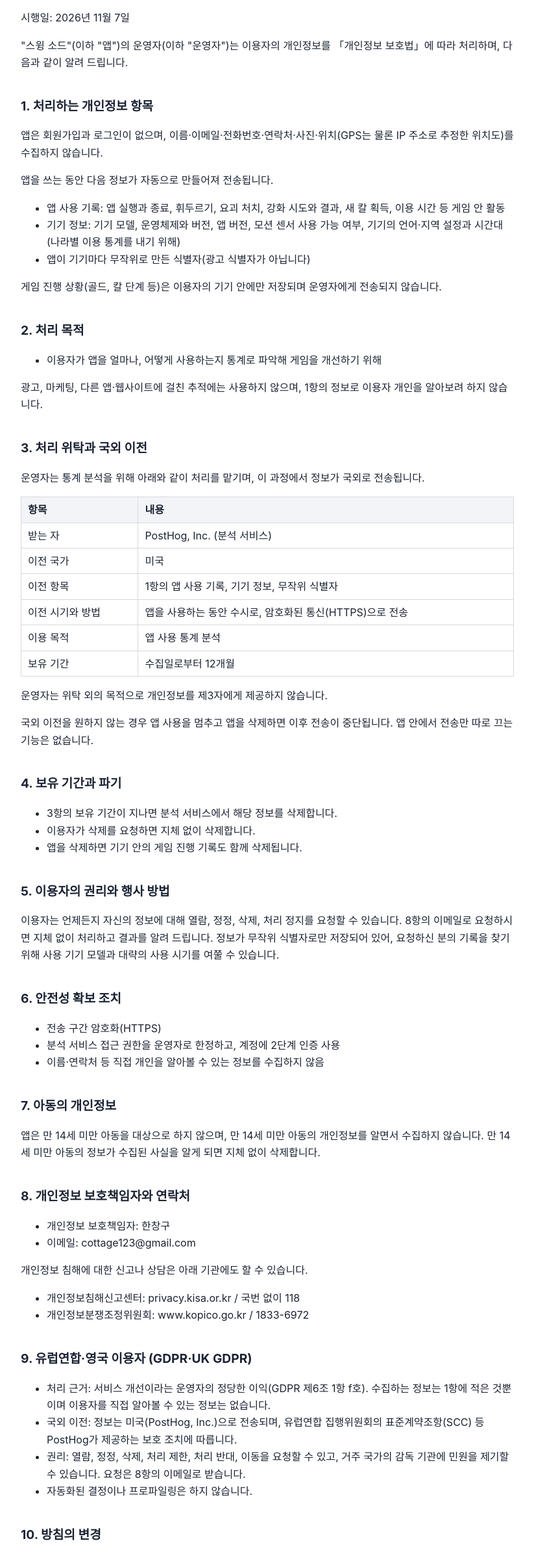
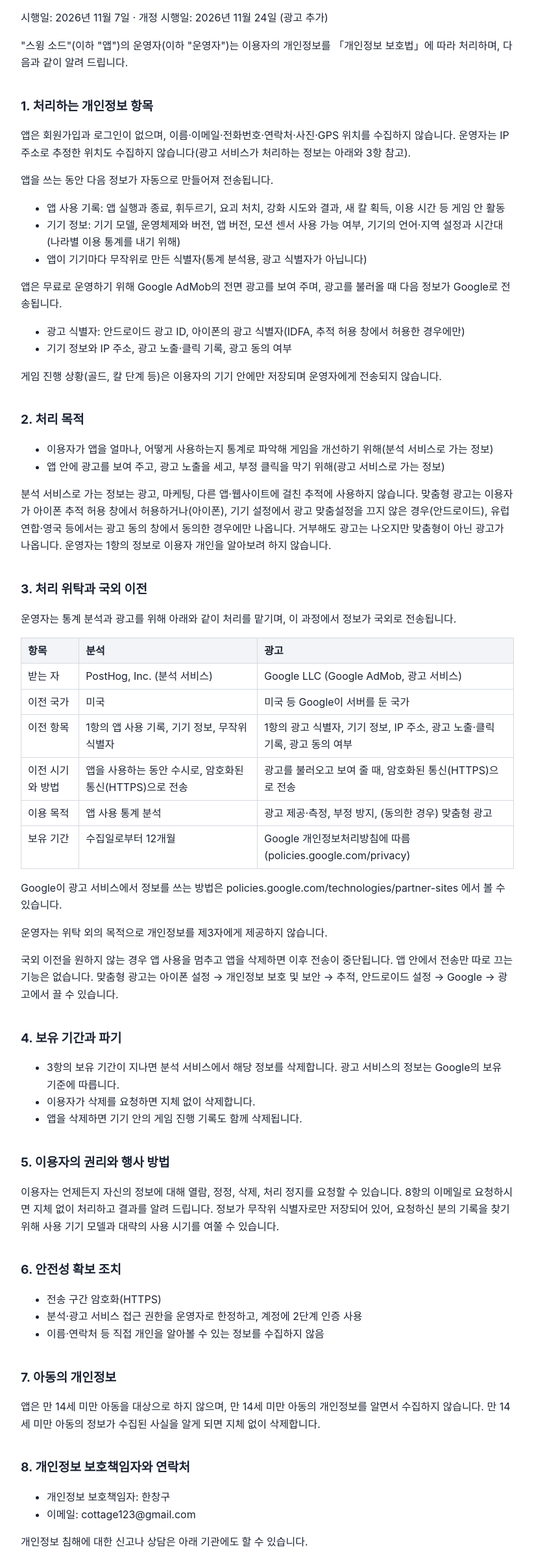
Before and after one commit to ChangguHan/swing-sword-site, a plain HTML site: page privacy.html in a window 1280 px wide. Shown: the part 117-2508 px from the top of the page at 65% size, without its empty margins (228-1051 px from the left). Drawn offline with Linux system fonts and the light colour scheme.

Commit message:
Privacy policy revision: add AdMob interstitial ads (effective 2026-11-24)

```diff
--- a/privacy.html
+++ b/privacy.html
@@ -2,38 +2,45 @@
 h1{font-size:1.6em}h2{font-size:1.2em;margin-top:2em}table{border-collapse:collapse;width:100%;margin:1em 0}td{border:1px solid #d5d9e0;padding:6px 10px;vertical-align:top}tr:first-child td{background:#f2f4f7;font-weight:600}
 a{color:#b5381f}nav{font-size:.9em;margin-bottom:24px}code{background:#f2f4f7;padding:1px 4px;border-radius:4px}
 @media (prefers-color-scheme:dark){body{background:#0e1626;color:#e6e9ef}td{border-color:#2c3850}tr:first-child td{background:#18233a}code{background:#18233a}a{color:#f08a5d}}</style></head><body><nav><a href="./">Swing Sword</a> · <a href="privacy.html">개인정보처리방침</a> · <a href="privacy-en.html">Privacy Policy</a></nav><h1>스윙 소드 개인정보처리방침</h1>
-<p>시행일: 2026년 11월 7일</p>
+<p>시행일: 2026년 11월 7일 · 개정 시행일: 2026년 11월 24일 (광고 추가)</p>
 <p>"스윙 소드"(이하 "앱")의 운영자(이하 "운영자")는 이용자의 개인정보를 「개인정보 보호법」에 따라 처리하며, 다음과 같이 알려 드립니다.</p>
 <h2>1. 처리하는 개인정보 항목</h2>
-<p>앱은 회원가입과 로그인이 없으며, 이름·이메일·전화번호·연락처·사진·위치(GPS는 물론 IP 주소로 추정한 위치도)를 수집하지 않습니다.</p>
+<p>앱은 회원가입과 로그인이 없으며, 이름·이메일·전화번호·연락처·사진·GPS 위치를 수집하지 않습니다. 운영자는 IP 주소로 추정한 위치도 수집하지 않습니다(광고 서비스가 처리하는 정보는 아래와 3항 참고).</p>
 <p>앱을 쓰는 동안 다음 정보가 자동으로 만들어져 전송됩니다.</p>
 <ul>
 <li>앱 사용 기록: 앱 실행과 종료, 휘두르기, 요괴 처치, 강화 시도와 결과, 새 칼 획득, 이용 시간 등 게임 안 활동</li>
 <li>기기 정보: 기기 모델, 운영체제와 버전, 앱 버전, 모션 센서 사용 가능 여부, 기기의 언어·지역 설정과 시간대(나라별 이용 통계를 내기 위해)</li>
-<li>앱이 기기마다 무작위로 만든 식별자(광고 식별자가 아닙니다)</li>
+<li>앱이 기기마다 무작위로 만든 식별자(통계 분석용, 광고 식별자가 아닙니다)</li>
+</ul>
+<p>앱은 무료로 운영하기 위해 Google AdMob의 전면 광고를 보여 주며, 광고를 불러올 때 다음 정보가 Google로 전송됩니다.</p>
+<ul>
+<li>광고 식별자: 안드로이드 광고 ID, 아이폰의 광고 식별자(IDFA, 추적 허용 창에서 허용한 경우에만)</li>
+<li>기기 정보와 IP 주소, 광고 노출·클릭 기록, 광고 동의 여부</li>
 </ul>
 <p>게임 진행 상황(골드, 칼 단계 등)은 이용자의 기기 안에만 저장되며 운영자에게 전송되지 않습니다.</p>
 <h2>2. 처리 목적</h2>
 <ul>
-<li>이용자가 앱을 얼마나, 어떻게 사용하는지 통계로 파악해 게임을 개선하기 위해</li>
+<li>이용자가 앱을 얼마나, 어떻게 사용하는지 통계로 파악해 게임을 개선하기 위해(분석 서비스로 가는 정보)</li>
+<li>앱 안에 광고를 보여 주고, 광고 노출을 세고, 부정 클릭을 막기 위해(광고 서비스로 가는 정보)</li>
 </ul>
-<p>광고, 마케팅, 다른 앱·웹사이트에 걸친 추적에는 사용하지 않으며, 1항의 정보로 이용자 개인을 알아보려 하지 않습니다.</p>
+<p>분석 서비스로 가는 정보는 광고, 마케팅, 다른 앱·웹사이트에 걸친 추적에 사용하지 않습니다. 맞춤형 광고는 이용자가 아이폰 추적 허용 창에서 허용하거나(아이폰), 기기 설정에서 광고 맞춤설정을 끄지 않은 경우(안드로이드), 유럽연합·영국 등에서는 광고 동의 창에서 동의한 경우에만 나옵니다. 거부해도 광고는 나오지만 맞춤형이 아닌 광고가 나옵니다. 운영자는 1항의 정보로 이용자 개인을 알아보려 하지 않습니다.</p>
 <h2>3. 처리 위탁과 국외 이전</h2>
-<p>운영자는 통계 분석을 위해 아래와 같이 처리를 맡기며, 이 과정에서 정보가 국외로 전송됩니다.</p>
+<p>운영자는 통계 분석과 광고를 위해 아래와 같이 처리를 맡기며, 이 과정에서 정보가 국외로 전송됩니다.</p>
 <table>
-<tr><td>항목</td><td>내용</td></tr>
-<tr><td>받는 자</td><td>PostHog, Inc. (분석 서비스)</td></tr>
-<tr><td>이전 국가</td><td>미국</td></tr>
-<tr><td>이전 항목</td><td>1항의 앱 사용 기록, 기기 정보, 무작위 식별자</td></tr>
-<tr><td>이전 시기와 방법</td><td>앱을 사용하는 동안 수시로, 암호화된 통신(HTTPS)으로 전송</td></tr>
-<tr><td>이용 목적</td><td>앱 사용 통계 분석</td></tr>
-<tr><td>보유 기간</td><td>수집일로부터 12개월</td></tr>
+<tr><td>항목</td><td>분석</td><td>광고</td></tr>
+<tr><td>받는 자</td><td>PostHog, Inc. (분석 서비스)</td><td>Google LLC (Google AdMob, 광고 서비스)</td></tr>
+<tr><td>이전 국가</td><td>미국</td><td>미국 등 Google이 서버를 둔 국가</td></tr>
+<tr><td>이전 항목</td><td>1항의 앱 사용 기록, 기기 정보, 무작위 식별자</td><td>1항의 광고 식별자, 기기 정보, IP 주소, 광고 노출·클릭 기록, 광고 동의 여부</td></tr>
+<tr><td>이전 시기와 방법</td><td>앱을 사용하는 동안 수시로, 암호화된 통신(HTTPS)으로 전송</td><td>광고를 불러오고 보여 줄 때, 암호화된 통신(HTTPS)으로 전송</td></tr>
+<tr><td>이용 목적</td><td>앱 사용 통계 분석</td><td>광고 제공·측정, 부정 방지, (동의한 경우) 맞춤형 광고</td></tr>
+<tr><td>보유 기간</td><td>수집일로부터 12개월</td><td>Google 개인정보처리방침에 따름 (policies.google.com/privacy)</td></tr>
 </table>
+<p>Google이 광고 서비스에서 정보를 쓰는 방법은 policies.google.com/technologies/partner-sites 에서 볼 수 있습니다.</p>
 <p>운영자는 위탁 외의 목적으로 개인정보를 제3자에게 제공하지 않습니다.</p>
-<p>국외 이전을 원하지 않는 경우 앱 사용을 멈추고 앱을 삭제하면 이후 전송이 중단됩니다. 앱 안에서 전송만 따로 끄는 기능은 없습니다.</p>
+<p>국외 이전을 원하지 않는 경우 앱 사용을 멈추고 앱을 삭제하면 이후 전송이 중단됩니다. 앱 안에서 전송만 따로 끄는 기능은 없습니다. 맞춤형 광고는 아이폰 설정 → 개인정보 보호 및 보안 → 추적, 안드로이드 설정 → Google → 광고에서 끌 수 있습니다.</p>
 <h2>4. 보유 기간과 파기</h2>
 <ul>
-<li>3항의 보유 기간이 지나면 분석 서비스에서 해당 정보를 삭제합니다.</li>
+<li>3항의 보유 기간이 지나면 분석 서비스에서 해당 정보를 삭제합니다. 광고 서비스의 정보는 Google의 보유 기준에 따릅니다.</li>
 <li>이용자가 삭제를 요청하면 지체 없이 삭제합니다.</li>
 <li>앱을 삭제하면 기기 안의 게임 진행 기록도 함께 삭제됩니다.</li>
 </ul>
@@ -42,7 +49,7 @@ a{color:#b5381f}nav{font-size:.9em;margin-bottom:24px}code{background:#f2f4f7;pa
 <h2>6. 안전성 확보 조치</h2>
 <ul>
 <li>전송 구간 암호화(HTTPS)</li>
-<li>분석 서비스 접근 권한을 운영자로 한정하고, 계정에 2단계 인증 사용</li>
+<li>분석·광고 서비스 접근 권한을 운영자로 한정하고, 계정에 2단계 인증 사용</li>
 <li>이름·연락처 등 직접 개인을 알아볼 수 있는 정보를 수집하지 않음</li>
 </ul>
 <h2>7. 아동의 개인정보</h2>
@@ -59,10 +66,10 @@ a{color:#b5381f}nav{font-size:.9em;margin-bottom:24px}code{background:#f2f4f7;pa
 </ul>
 <h2>9. 유럽연합·영국 이용자 (GDPR·UK GDPR)</h2>
 <ul>
-<li>처리 근거: 서비스 개선이라는 운영자의 정당한 이익(GDPR 제6조 1항 f호). 수집하는 정보는 1항에 적은 것뿐이며 이용자를 직접 알아볼 수 있는 정보는 없습니다.</li>
-<li>국외 이전: 정보는 미국(PostHog, Inc.)으로 전송되며, 유럽연합 집행위원회의 표준계약조항(SCC) 등 PostHog가 제공하는 보호 조치에 따릅니다.</li>
+<li>처리 근거: 통계 분석은 서비스 개선이라는 운영자의 정당한 이익(GDPR 제6조 1항 f호). 광고는 앱을 처음 열 때 Google 동의 창(UMP)으로 받는 동의(제6조 1항 a호)에 따르며, 동의하지 않으면 맞춤형이 아닌 광고만 나옵니다. 동의는 언제든 앱을 지웠다 다시 설치해 바꿀 수 있습니다.</li>
+<li>국외 이전: 정보는 미국(PostHog, Inc., Google LLC)으로 전송되며, 유럽연합 집행위원회의 표준계약조항(SCC) 등 각 회사가 제공하는 보호 조치에 따릅니다.</li>
 <li>권리: 열람, 정정, 삭제, 처리 제한, 처리 반대, 이동을 요청할 수 있고, 거주 국가의 감독 기관에 민원을 제기할 수 있습니다. 요청은 8항의 이메일로 받습니다.</li>
-<li>자동화된 결정이나 프로파일링은 하지 않습니다.</li>
+<li>운영자는 자동화된 결정이나 프로파일링을 하지 않습니다. 동의한 경우 Google이 맞춤형 광고를 위해 광고 프로필을 쓸 수 있습니다.</li>
 </ul>
 <h2>10. 방침의 변경</h2>
 <p>이 방침이 바뀌면 시행 7일 전부터 이 페이지에 알립니다.</p></body></html>
```
Also changed, not shown: privacy-en.html (+26 -19 lines).
